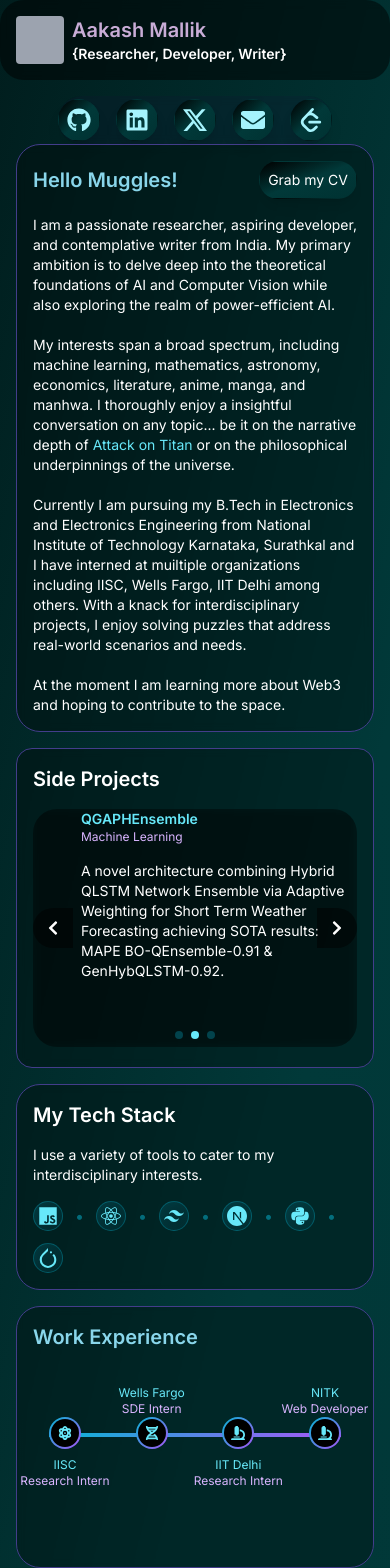
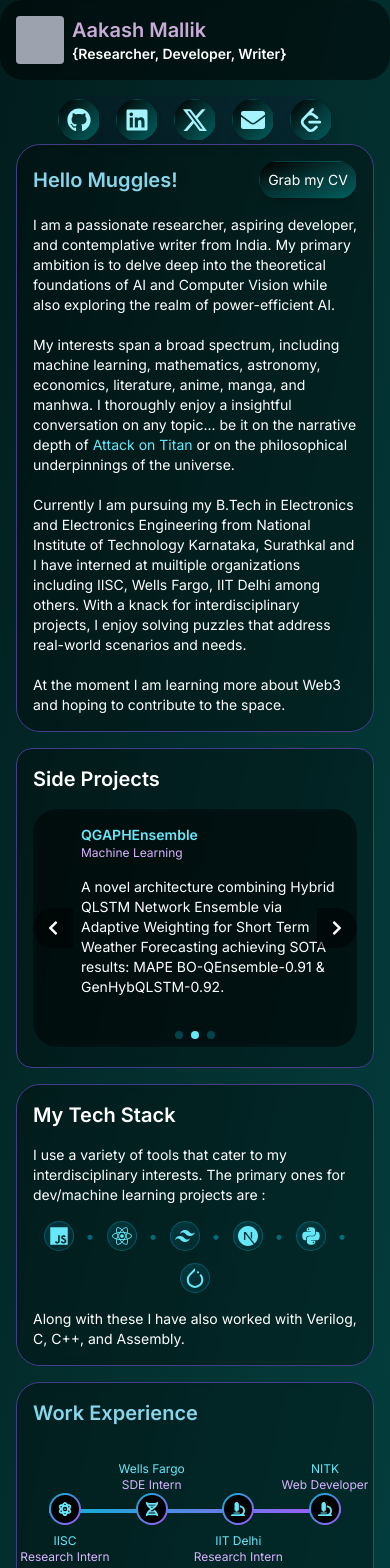
Before and after one commit to mallikaakash/Portfolio, a Next.js app: page / in a window 390 px wide. Shown: the top 1568 px of the page. Built offline with nearby package versions, Linux system fonts and the light colour scheme.

Commit message:
fixed small screen responsiveness, changes to skillbox and bg grad

```diff
--- a/src/app/page.tsx
+++ b/src/app/page.tsx
@@ -73,7 +73,7 @@ const skills = [
 export default function Home() {
 
   return (
-    <div className="flex flex-col items-center w-full min-h-screen bg-gradient-to-br from-black via-[#013939] to-[#003232] animate-gradient-shift">
+    <div className="flex flex-col items-center w-full min-h-screen bg-gradient-to-br from-black via-[#043636] to-[#015e5e] animate-gradient-shift overflow-x-hidden">
     <TopBar />
 
       <main className="flex flex-col items-center w-full mt-24 px-4">
@@ -144,13 +144,13 @@ export default function Home() {
           <div className="bg-black bg-opacity-30 p-4 rounded-3xl backdrop-blur-sm border border-[#433d8b] hover:border-[#c8acd6] transition-colors duration-300 lg:mb-10">
   <h2 className="text-xl md:text-2xl font-semibold text-white mb-4">My Tech Stack</h2>
   <div>
-    <h2 className="text-white text-sm mb-4"> I use a variety of tools to cater to my interdisciplinary interests.</h2>
+    <h2 className="text-white text-sm mb-4"> I use a variety of tools that cater to my interdisciplinary interests.  The primary ones for dev/machine learning projects are : </h2>
   </div>
-  <div className="flex flex-wrap items-center gap-3">
+  <div className="flex flex-wrap items-center justify-center gap-3">
     {techIcons.map(({ Icon, name }, index) => (
       <React.Fragment key={name}>
         {index > 0 && <span className="text-cyan-500/50">•</span>}
-        <div className="group relative bg-gradient-to-br from-cyan-500/20 to-cyan-500/10
+        <div className="group relative bg-gradient-to-br from-cyan-500/20 to-cyan-500/10 flex items-center justify-center
                         p-1 rounded-full backdrop-filter backdrop-blur-sm
                         border border-cyan-500/30 hover:border-cyan-300/50
                         transition-all duration-300 hover:scale-110">
@@ -164,6 +164,9 @@ export default function Home() {
       </React.Fragment>
     ))}
   </div>
+  <h2  className="text-white text-sm mt-4">
+    Along with these I have also worked with Verilog, C, C++, and Assembly.
+  </h2>
   {/* <div>
     <div className="flex flex-wrap items-center gap-2 py-4">
       {skills.map((skill, index) => (
--- a/src/components/ProjectCarousel.tsx
+++ b/src/components/ProjectCarousel.tsx
@@ -179,7 +179,7 @@ const ProjectCarousel: React.FC = () => {
   return (
     <div className="w-full flex items-center justify-center h-full">
       <div className="w-full  mx-auto relative h-full px-0 sm:px-12"> {/* Added horizontal padding */}
-        <div className="bg-black bg-opacity-30 rounded-3xl h-full overflow-hidden backdrop-blur-sm transition-all duration-300 p-0 pl-12 sm:p-6 ">
+        <div className="bg-black bg-opacity-30 rounded-3xl h-full overflow-hidden backdrop-blur-sm transition-all duration-300 p-4 pl-12 sm:p-6 ">
           <div className="flex flex-row items-center justify-between space-x-4"> {/* Added space between items */}
             <h3 className="text-sm md:text-xl font-semibold text-cyan-300 truncate flex-1">{project.title}</h3> {/* Added truncate and flex-1 */}
             {/* <Link
--- a/src/components/TopBar.tsx
+++ b/src/components/TopBar.tsx
@@ -72,7 +72,8 @@ export default function Header() {
   };
 
   return (
-    <div className=" bg-black bg-opacity-50 p-4 md:p-6 h-20 rounded-3xl backdrop-blur-sm hover:border-[#c8acd6] transition-colors duration-300 w-full fixed top-0 left-0 right-0 z-50">
+
+    <div className=" bg-black bg-opacity-50 p-4 md:py-6 h-20 rounded-3xl backdrop-blur-sm hover:border-[#c8acd6] transition-colors duration-300 w-full fixed top-0 left-0 right-0 z-50">
       <div className="flex flex-colitems-center justify-between h-full">
         <div className="flex flex-row items-center justify-center">
         <div className='bg-gray-400 rounded h-12 w-12 mr-2'> </div>
--- a/tailwind.config.ts
+++ b/tailwind.config.ts
@@ -10,7 +10,7 @@ const config: Config = {
     extend: {
       animation: {
         'gradient-shift': 'gradient-shift 8s ease infinite',
-        'pulse-slow': 'pulse 6s cubic-bezier(0.4, 0, 0.6, 1) infinite',
+        'pulse-slow': 'pulse 4s cubic-bezier(0.4, 0, 0.6, 1) infinite',
         'border-flow': 'border-flow 3s linear infinite',
       },
       keyframes: {
```
